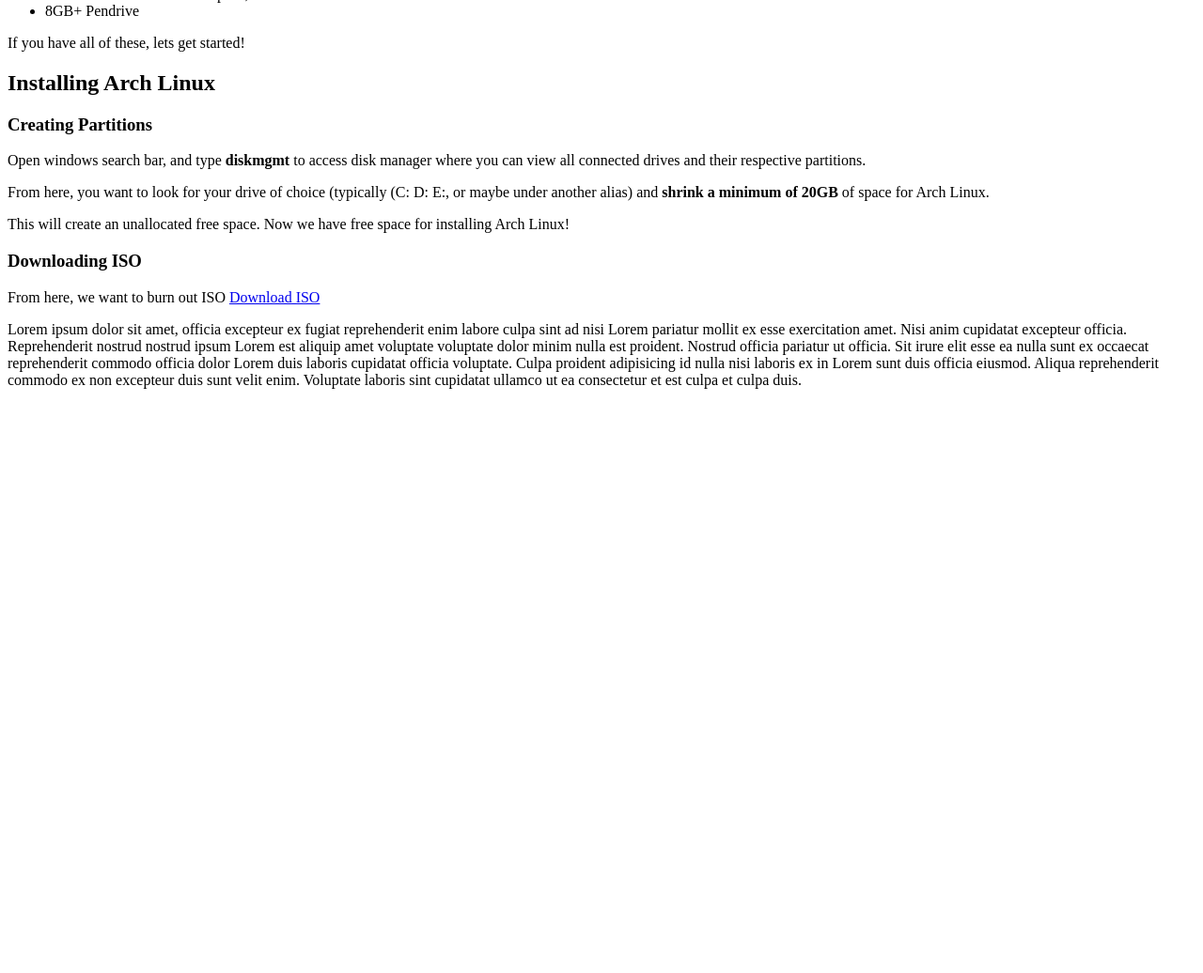
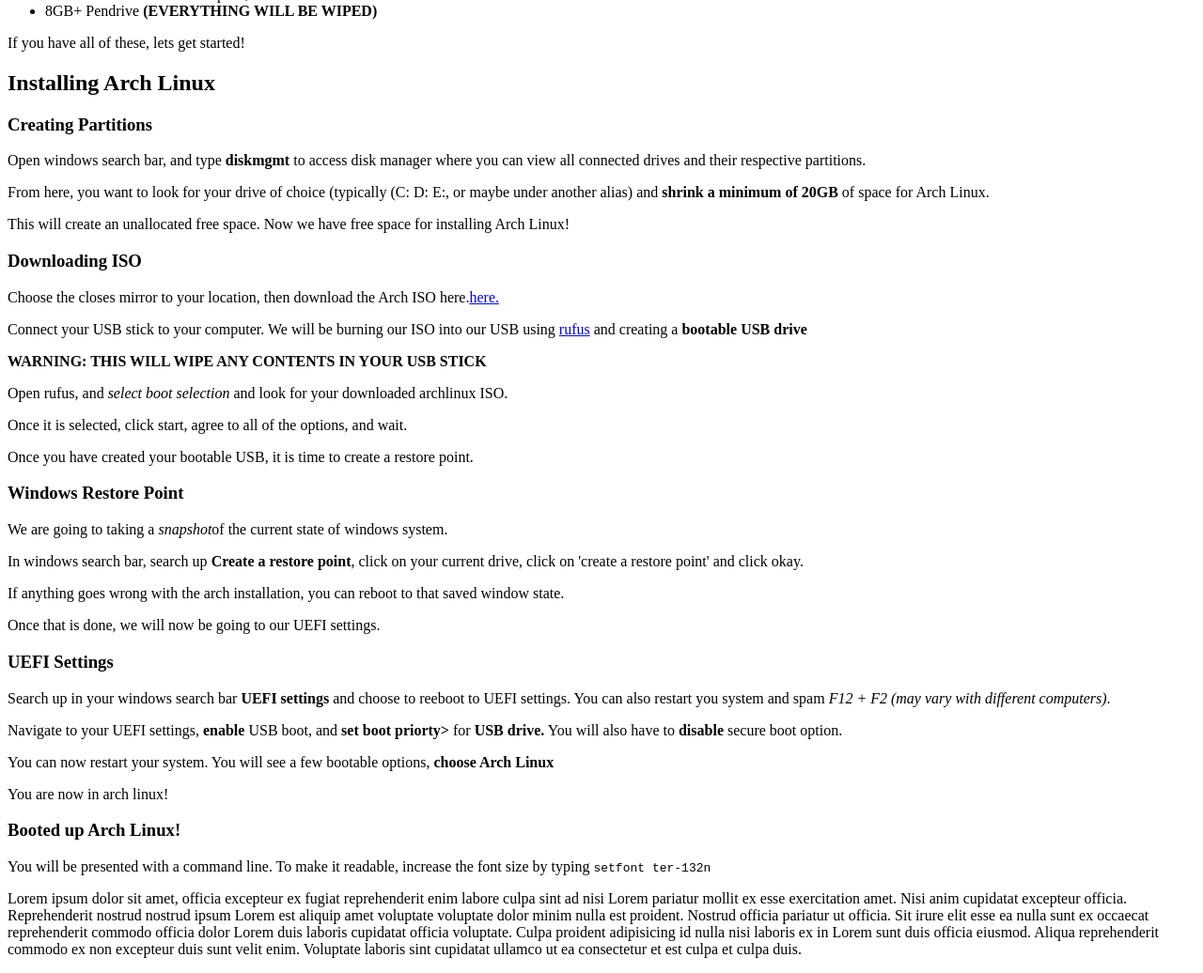
Before and after one commit to sebvu/the-sebvu-project, a plain HTML site: page the-odin-project/html-foundations/blog-post/index.html in a window 1280 px wide. Shown: the part 352-1388 px from the top of the page at 94% size. Before the commit the page ends 800 px from the top, so only its background shows below. Drawn offline with Linux system fonts and the light colour scheme.

Commit message:
Add general edits

```diff
--- a/the-odin-project/html-foundations/blog-post/index.html
+++ b/the-odin-project/html-foundations/blog-post/index.html
@@ -18,7 +18,7 @@
       <li>x86_64 (i.e. 64 bit) compatible machine</li>
       <li>Recommended 2 GB RAM, minimum of 512 GB</li>
       <li>Recommended 20 GB disk space, minimum 800 MB</li>
-      <li>8GB+ Pendrive</li>
+      <li>8GB+ Pendrive <strong>(EVERYTHING WILL BE WIPED)</strong></li>
     </ul>
     <p>If you have all of these, lets get started!</p>
     <h2>Installing Arch Linux</h2>
@@ -27,8 +27,25 @@
     <p>From here, you want to look for your drive of choice (typically (C: D: E:, or maybe under another alias) and <strong>shrink a minimum of 20GB</strong> of space for Arch Linux.</p>
     <p>This will create an unallocated free space. Now we have free space for installing Arch Linux!</p>
     <h3>Downloading ISO</h3>
-    <p>From here, we want to burn out ISO
-    <a href="https://archlinux.org/download/">Download ISO</a>
+    <p>Choose the closes mirror to your location, then download the Arch ISO here.<a href="https://archlinux.org/download/">here.</a></p>
+    <p>Connect your USB stick to your computer. We will be burning our ISO into our USB using <a href="https://rufus.ie/en/">rufus</a> and creating a <strong>bootable USB drive</strong></p>
+    <p><strong>WARNING: THIS WILL WIPE ANY CONTENTS IN YOUR USB STICK</strong></p>
+    <p>Open rufus, and <em>select boot selection</em> and look for your downloaded archlinux ISO.</p>
+    <p>Once it is selected, click start, agree to all of the options, and wait.</p>
+    <p>Once you have created your bootable USB, it is time to create a restore point.</p>
+    <h3>Windows Restore Point</h3>
+    <p>We are going to taking a <em>snapshot</em>of the current state of windows system.</p>
+    <p>In windows search bar, search up <strong>Create a restore point</strong>, click on your current drive, click on 'create a restore point' and click okay.</p>
+    <p>If anything goes wrong with the arch installation, you can reboot to that saved window state.</p>
+    <p>Once that is done, we will now be going to our UEFI settings.</p>
+    <h3>UEFI Settings</h3>
+    <p>Search up in your windows search bar <strong>UEFI settings</strong> and choose to reeboot to UEFI settings. You can also restart you system and spam <em>F12 + F2 (may vary with different computers)</em>.
+    <p>Navigate to your UEFI settings, <strong>enable</strong> USB boot, and <strong>set boot priorty></strong> for <strong>USB drive.</strong> You will also have to <strong>disable</strong> secure boot option.</p>
+    <p>You can now restart your system. You will see a few bootable options, <strong>choose Arch Linux</strong></p>
+    <p>You are now in arch linux!</p>
+    <h3>Booted up Arch Linux!</h3>
+    <p>You will be presented with a command line. To make it readable, increase the font size by typing <code>setfont ter-132n</code></p>
     <p>Lorem ipsum dolor sit amet, officia excepteur ex fugiat reprehenderit enim labore culpa sint ad nisi Lorem pariatur mollit ex esse exercitation amet. Nisi anim cupidatat excepteur officia. Reprehenderit nostrud nostrud ipsum Lorem est aliquip amet voluptate voluptate dolor minim nulla est proident. Nostrud officia pariatur ut officia. Sit irure elit esse ea nulla sunt ex occaecat reprehenderit commodo officia dolor Lorem duis laboris cupidatat officia voluptate. Culpa proident adipisicing id nulla nisi laboris ex in Lorem sunt duis officia eiusmod. Aliqua reprehenderit commodo ex non excepteur duis sunt velit enim. Voluptate laboris sint cupidatat ullamco ut ea consectetur et est culpa et culpa duis.</p>
+
   </body>
 </html>
```
